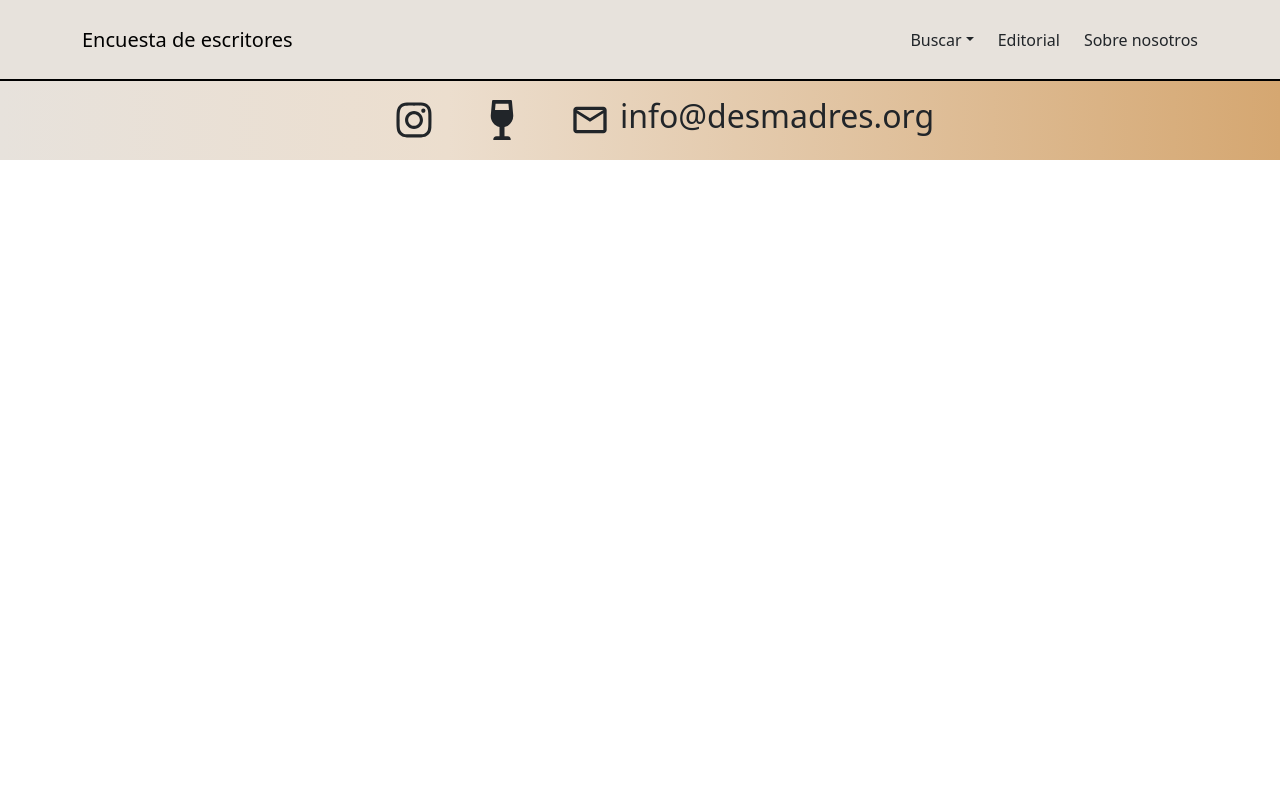
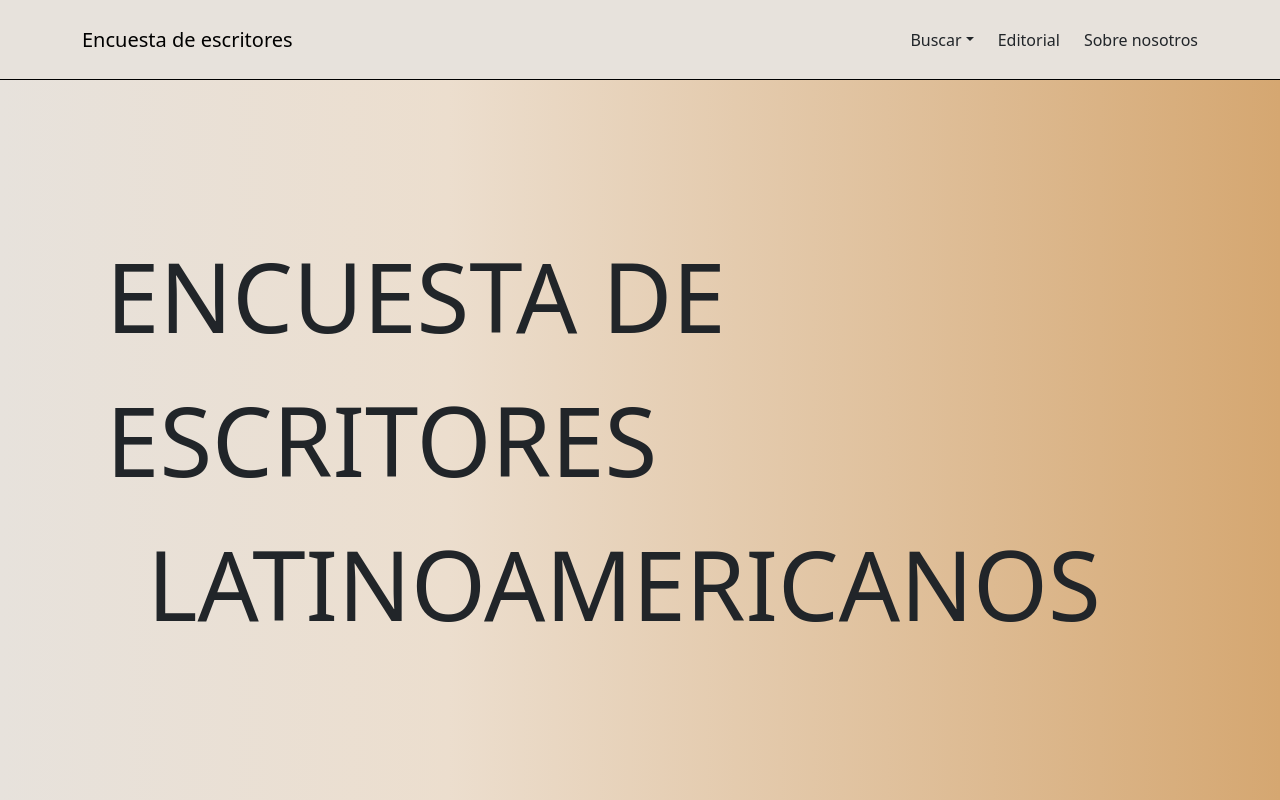
Before and after one commit to hvgomiranda/encuesta, a React (Create React App) app: page / in a window 1280 px wide. Shown: the top 800 px of the page. Built offline with nearby package versions, Linux system fonts and the light colour scheme.

Commit message:
Commit 6.1: Se quita gh-pages

```diff
--- a/package.json
+++ b/package.json
@@ -2,7 +2,6 @@
   "name": "proyecto-encuesta",
   "version": "0.1.0",
   "private": true,
-  "homepage": "https://hvgomiranda.github.io/encuesta/",
   "dependencies": {
     "@fortawesome/fontawesome-svg-core": "^6.4.0",
     "@fortawesome/free-solid-svg-icons": "^6.4.0",
@@ -13,7 +12,6 @@
     "axios": "^1.4.0",
     "bootstrap": "^5.3.3",
     "framer-motion": "^11.8.0",
-    "gh-pages": "^5.0.0",
     "react": "^18.2.0",
     "react-bootstrap": "^2.10.5",
     "react-dom": "^18.2.0",
@@ -23,8 +21,6 @@
     "web-vitals": "^2.1.4"
   },
   "scripts": {
-    "predeploy": "npm run build",
-    "deploy": "gh-pages -d build",
     "start": "react-scripts start",
     "build": "react-scripts build",
     "test": "react-scripts test",
--- a/src/App.js
+++ b/src/App.js
@@ -19,7 +19,7 @@ function App() {
       <Header/>
       <Container>
       <Routes>
-        <Route path="/encuesta" element={<Home autores={datos} />}></Route>
+        <Route path="/" element={<Home autores={datos} />}></Route>
         <Route path="/autor/:autorID" element={<DetalleAutor/>}></Route>
         <Route path="/votante/:votanteID" element={<DetalleVotante/>}></Route>
         <Route path="/buscarAutores" element={<Buscador autores={datos} />}></Route>
```
Also changed, not shown: 1 other file (tests, documents, lock files or other folders).
